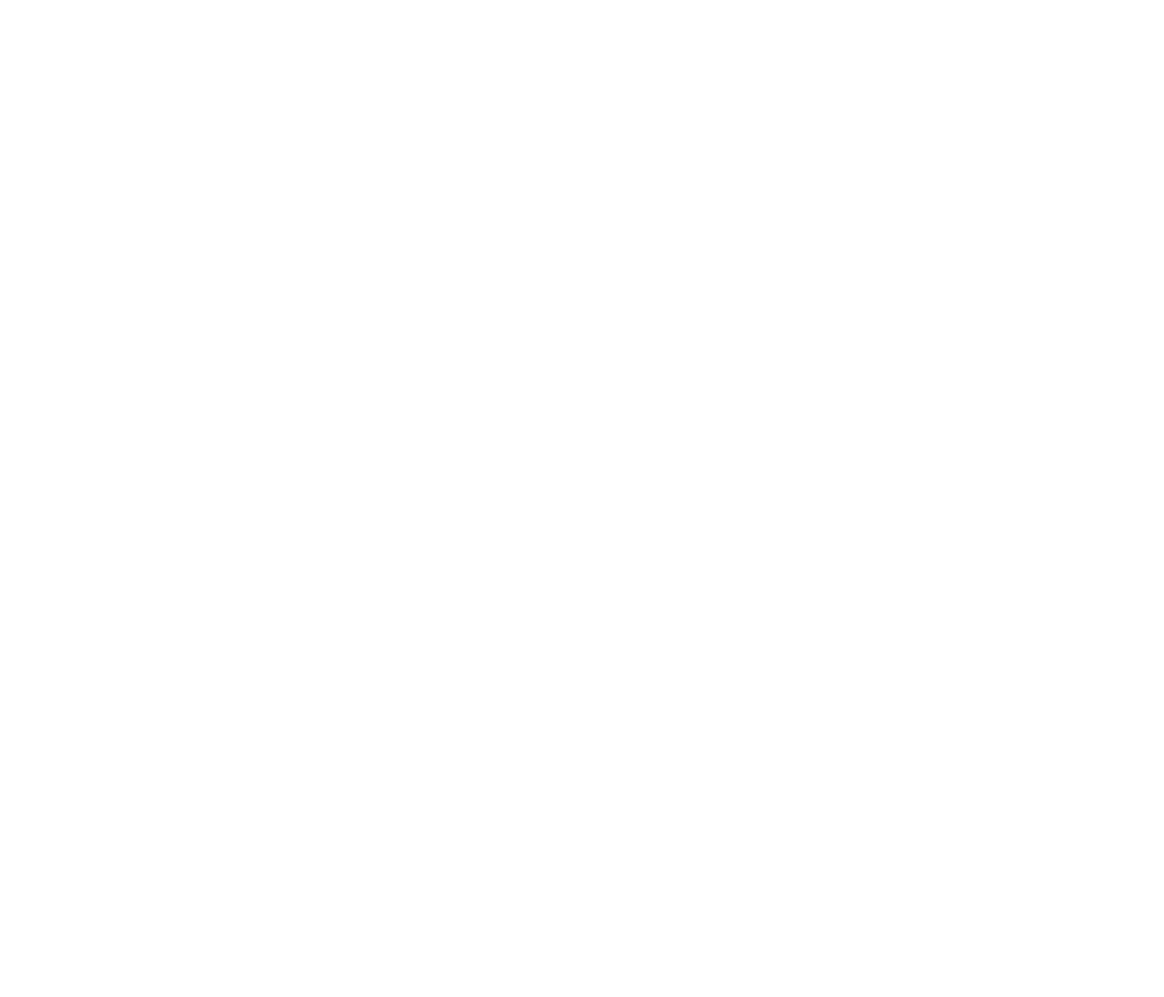
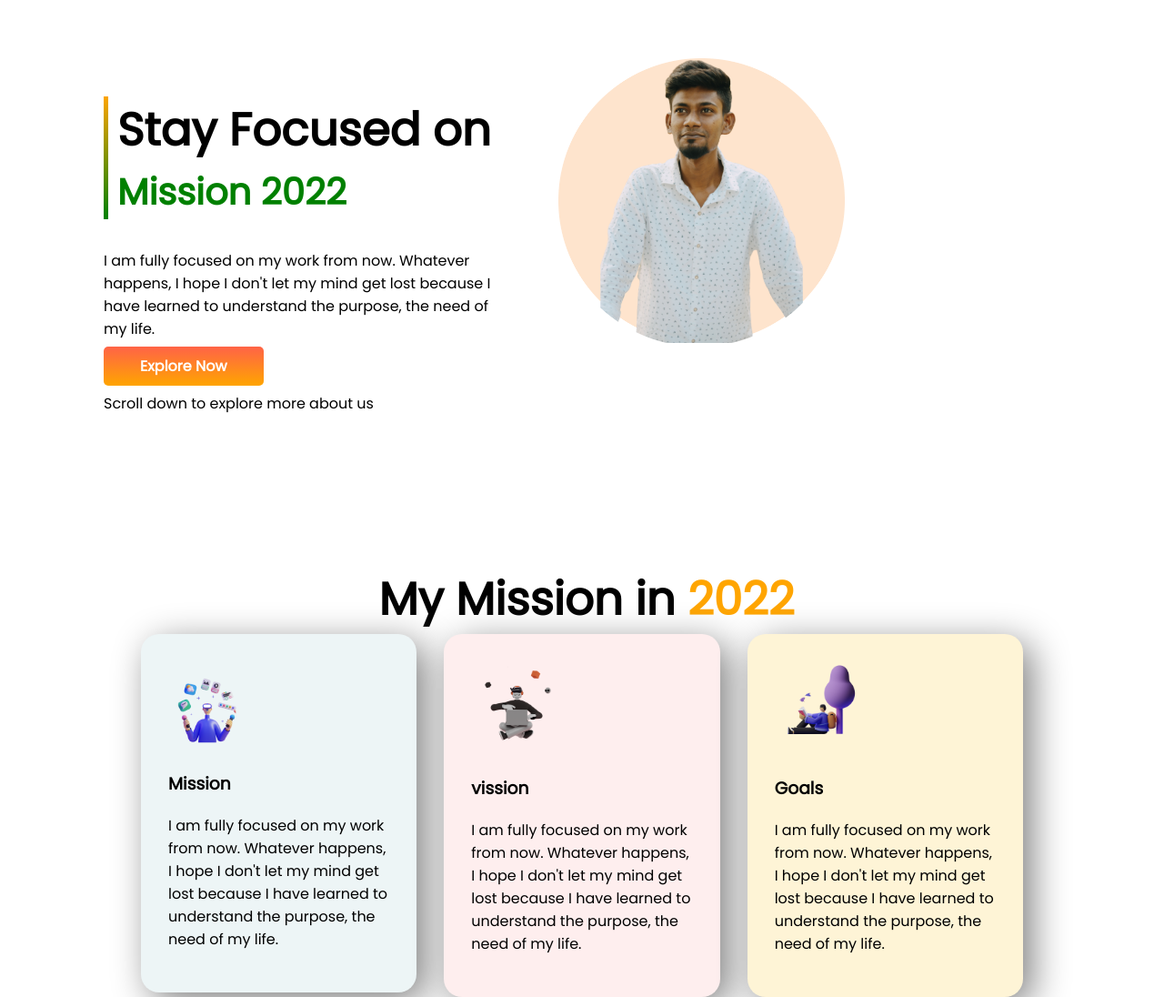
Before and after one commit to FayselAhmed/mission-2022-main, a plain HTML site: page index.html in a window 1280 px wide. Shown: the whole page at 91% size. Before the commit the page ends 800 px from the top, so only its background shows below. Drawn offline with Linux system fonts and the light colour scheme.

Commit message:
code added

```diff
--- a/index.html
+++ b/index.html
@@ -6,11 +6,71 @@
     <meta http-equiv="X-UA-Compatible" content="IE=edge">
     <meta name="viewport" content="width=device-width, initial-scale=1.0">
     <title>Faysel portfolio</title>
+    <link rel="preconnect" href="https://fonts.googleapis.com">
+    <link rel="preconnect" href="https://fonts.gstatic.com" crossorigin>
+    <link href="https://fonts.googleapis.com/css2?family=Poppins&display=swap" rel="stylesheet">
     <link rel="stylesheet" href="style.css">
 
 </head>
 
 <body>
+    <section class="Stay-Focused flexible-container container">
+        <div class="half-width">
+            <div class="side-border">
+                <h1>Stay Focused on</h1>
+                <h2 class="green-color">Mission 2022</h2>
+            </div>
+            <p>I am fully focused on my work from now.
+                Whatever happens, I hope I don't let my mind get lost because I have learned to understand the
+                purpose,
+                the need of my life.</p>
+            <a class="link-button" target="_blank" href="https://drive.google.com/drive/my-drive">Explore Now</a>
+
+            <p>Scroll down to explore more about us</p>
+
+        </div>
+        <div class="half-width">
+            <img src="images/person/my-shape-5.png" alt="">
+        </div>
+
+    </section>
+
+    <section class="Mission-2022 container">
+        <h1 class="middle">My Mission in <span class="years">2022</span></h1>
+        <div class="flexible-container ">
+            <div class="item">
+                <div class="box-shadow">
+                    <img src="images/illustrators/illustrator-1.png" alt="">
+                    <h3>Mission</h3>
+                    <p>I am fully focused on my work from now. Whatever happens, I hope I don't let my mind get lost
+                        because
+                        I have learned to understand the purpose, the need of my life.</p>
+                </div>
+            </div>
+
+            <div class="item">
+                <div class="box-shadow">
+                    <img src="images/illustrators/illustrator-2.png" alt="">
+                    <h3>vission</h3>
+                    <p>I am fully focused on my work from now. Whatever happens, I hope I don't let my mind get lost
+                        because
+                        I have learned to understand the purpose, the need of my life.</p>
+                </div>
+            </div>
+
+            <div class="item">
+                <div class="box-shadow">
+                    <img src="images/illustrators/illustrator-3.png" alt="">
+                    <h3>Goals</h3>
+                    <p>I am fully focused on my work from now. Whatever happens, I hope I don't let my mind get lost
+                        because
+                        I have learned to understand the purpose, the need of my life.</p>
+                </div>
+            </div>
+        </div>
+    </section>
+
+
 
 </body>
 
--- a/style.css
+++ b/style.css
@@ -0,0 +1,83 @@
+body{
+    font-family: 'Poppins', sans-serif;
+    margin: 0;
+}
+img {
+    width: 100%;
+}
+h1{
+    font-size: 50px;
+    margin-bottom: 0%;
+    padding-left: 10px;
+}
+.container {
+    margin: 0 auto;
+    max-width: 1000px;
+    width: 100%;
+}
+.years{
+    color: orange;
+}
+h2{
+    font-size: 40px;
+    margin-top: 0%;
+    padding-left: 10px;
+}
+.green-color{
+    color: green;
+}
+.flexible-container{
+    display: flex;
+}
+.Stay-Focused{
+    margin-left: 5%;
+    margin-right: 5%;
+    margin-top: 5%;
+    margin-bottom: 150px;
+
+}
+.half-width{
+    width: 50%;
+    padding-left: 5%;
+}
+.half-width img{
+    width: 70%;
+}
+.link-button{
+    text-decoration: none;
+    background-image: linear-gradient(tomato,orange);
+    color: white;
+    font-weight: 700;
+    padding: 10px 40px;
+    border-radius: 5px;
+}
+.side-border{
+    border-image: linear-gradient(orange,green);
+    border-left: 5px solid;
+    border-image-slice: 1;
+
+}
+.middle{
+    text-align: center;
+}
+
+.item {
+    width: 33.333333%;
+    padding-left: 15px;
+    padding-right: 15px;
+}
+.box-shadow {
+    background-color: #EDF5F6;
+    box-shadow: 10px 10px 40px gray;
+    border-radius: 20px;
+    padding: 30px;
+}
+.item:nth-child(2) .box-shadow {
+    background-color: #FEEEEE;
+}
+.item:nth-child(3) .box-shadow {
+    background-color: #FEF4D6;
+}
+.box-shadow img {
+    width: 100px;
+}
```
Also changed, not shown: images/person/my-shape-5.png (added).
